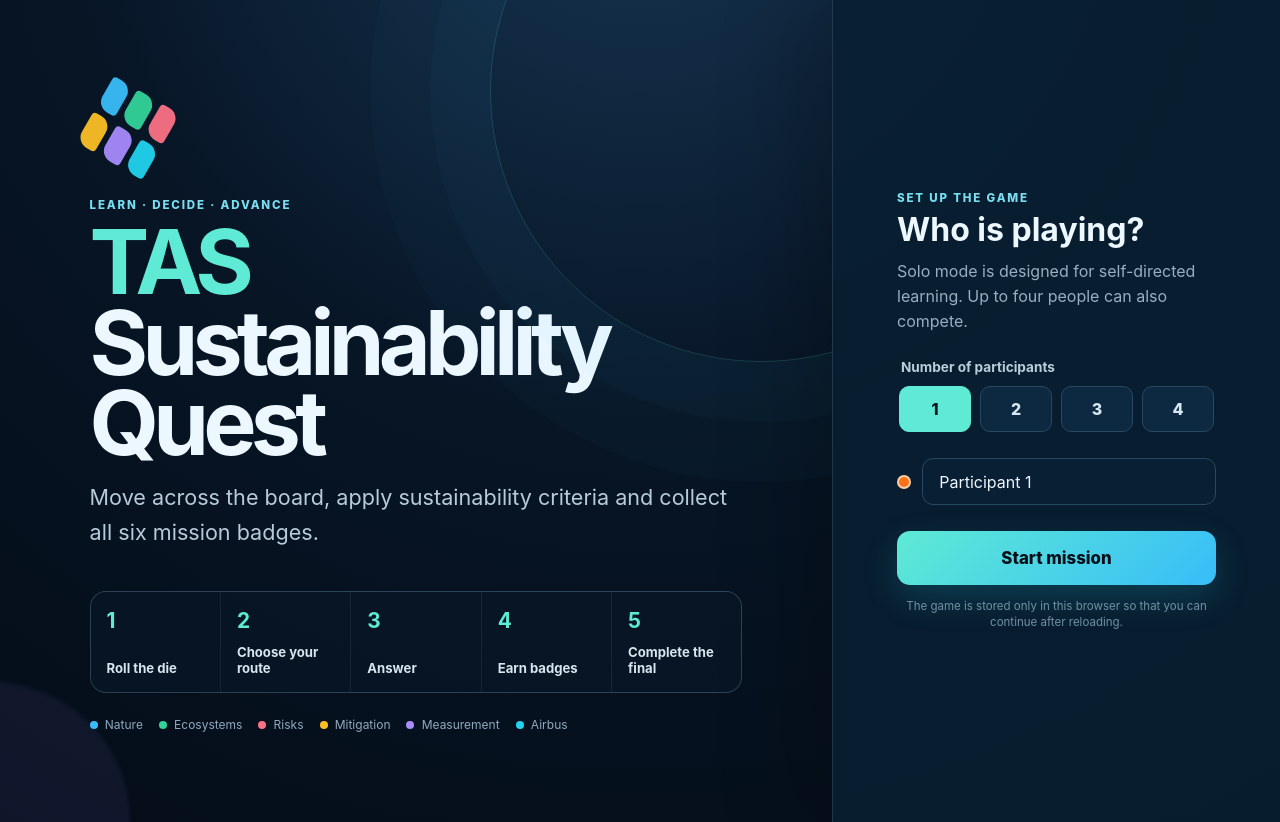
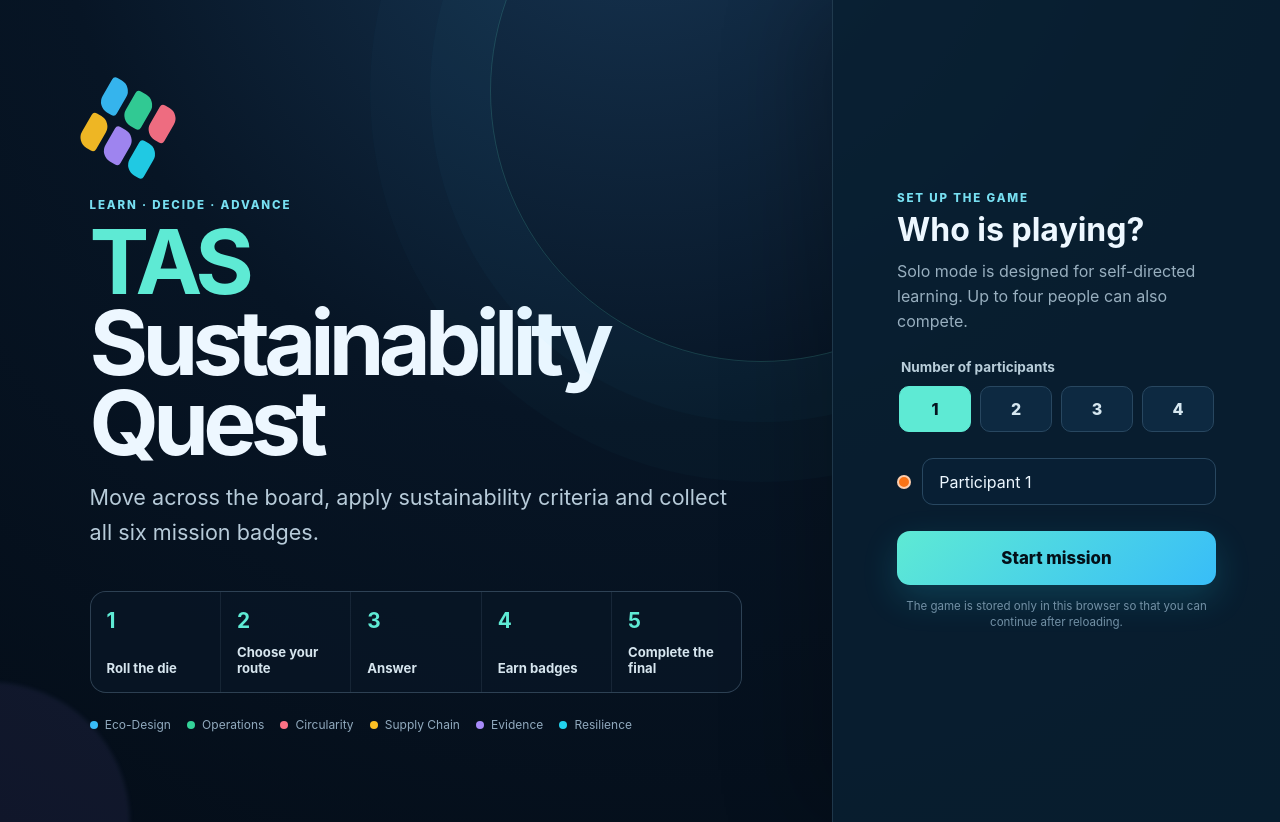
Before and after one commit to AUG79-droid/trivia-airbus-quest-en, a React (Vite) app: page / in a window 1280 px wide. Built offline with nearby package versions, Linux system fonts and the light colour scheme.

Commit message:
Replace all six board category labels with cross-functional sustainability topics (EN)

```diff
--- a/src/game/board.ts
+++ b/src/game/board.ts
@@ -15,21 +15,21 @@ export const CATEGORY_COLORS = [
 ];
 
 export const CATEGORY_NAMES = [
-  'Nature',
-  'Ecosystems',
-  'Footprint & risks',
-  'Mitigation',
-  'Measurement',
-  'Airbus operations',
+  "Eco-Design & Lifecycle",
+  "Operations & Energy",
+  "Circularity & Materials",
+  "Supply Chain & Compliance",
+  "Evidence & Governance",
+  "Risk & Resilience"
 ];
 
 export const CATEGORY_SHORT_NAMES = [
-  'Nature',
-  'Ecosystems',
-  'Risks',
-  'Mitigation',
-  'Measurement',
-  'Airbus',
+  "Eco-Design",
+  "Operations",
+  "Circularity",
+  "Supply Chain",
+  "Evidence",
+  "Resilience"
 ];
 
 export const PLAYER_COLORS = ['#f97316', '#e879f9', '#84cc16', '#facc15'];
```
